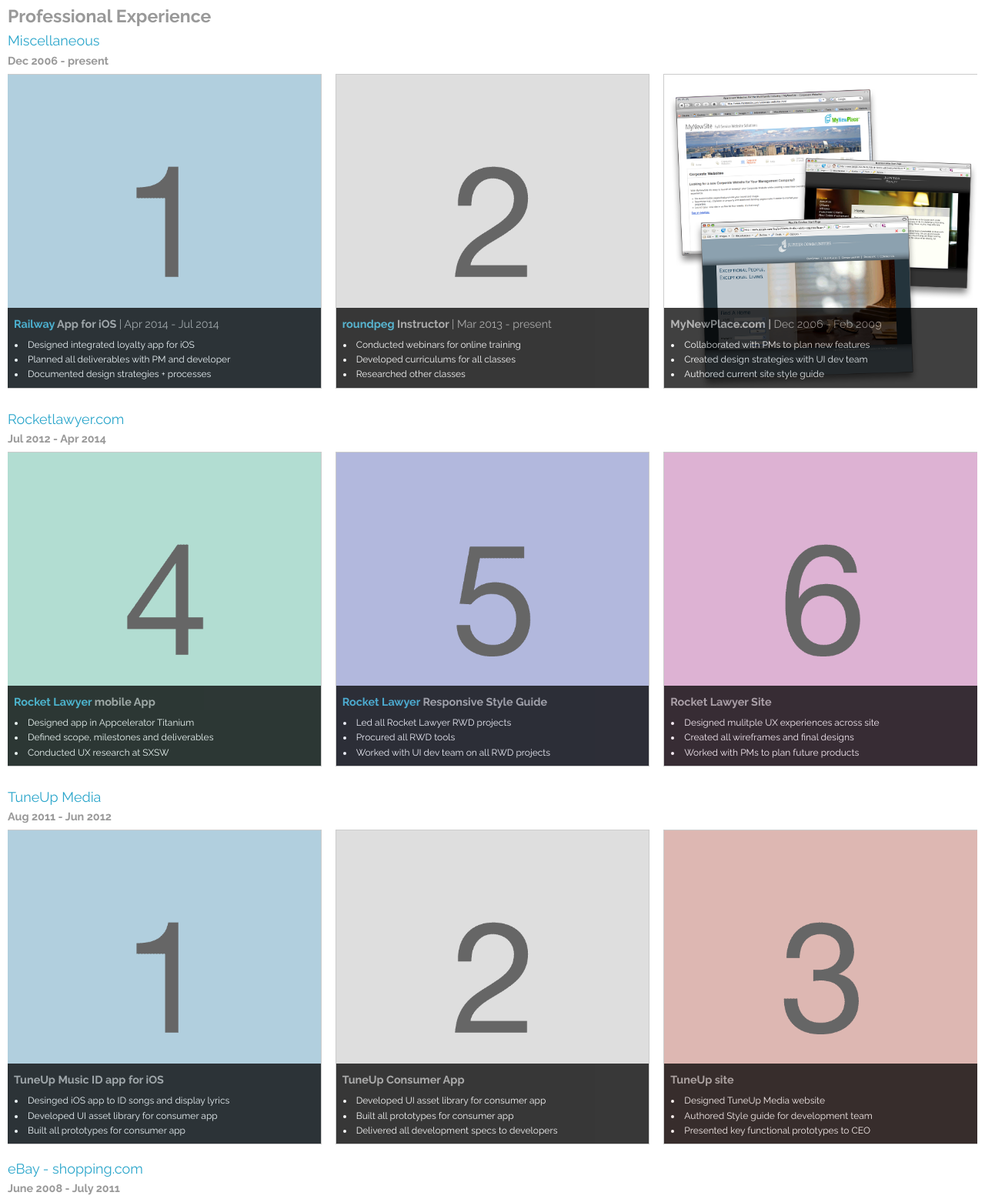
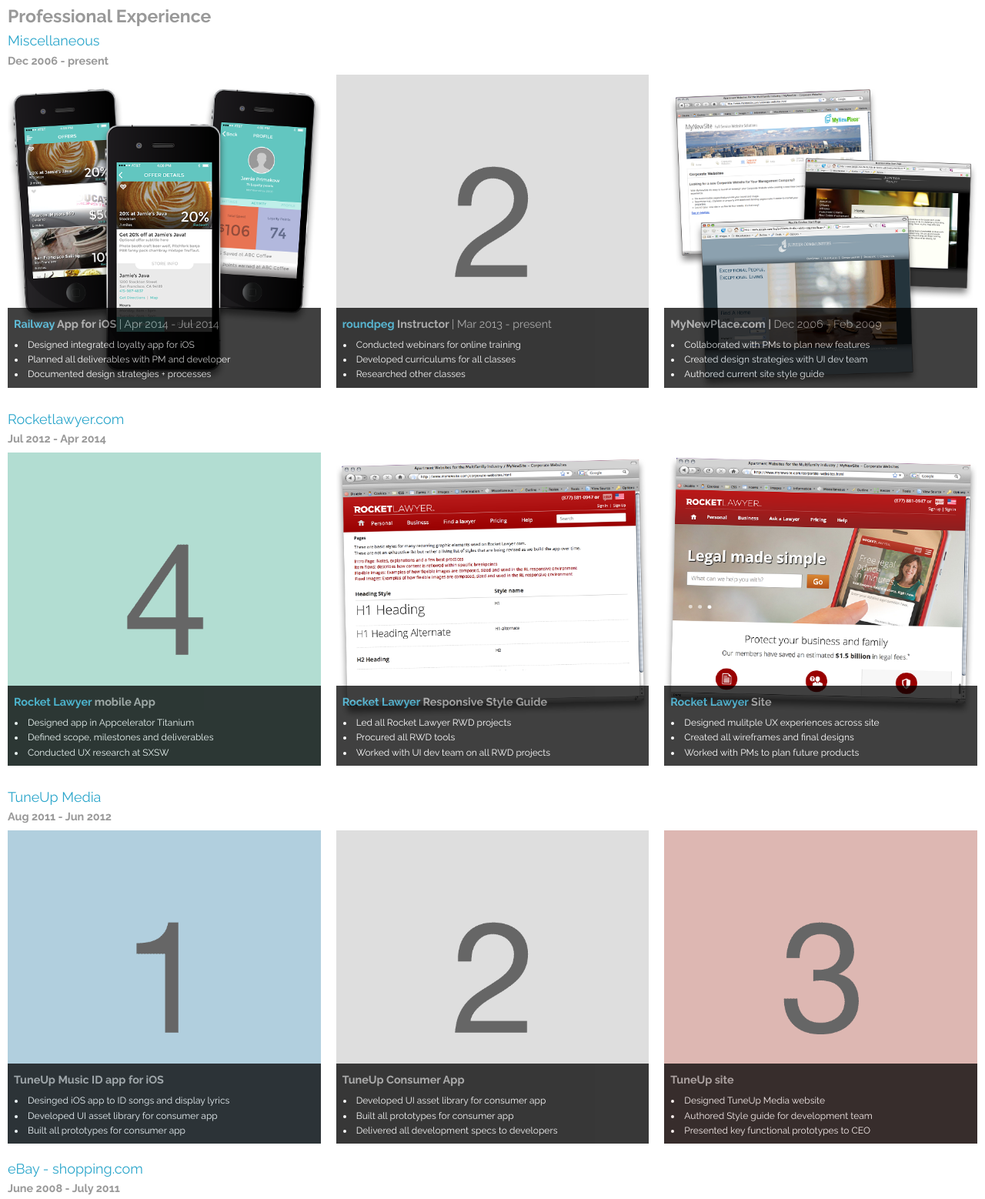
Before and after one commit to kkeiper/kevinkeiper.com, a plain HTML site: page index.html in a window 1280 px wide. Shown: the part 359-1917 px from the top of the page at 77% size. Drawn offline with Linux system fonts and the light colour scheme.

Commit message:
making changes, adding files
production edits, and adding files for portfolio

```diff
--- a/css/foundation-custom.css
+++ b/css/foundation-custom.css
@@ -7,15 +7,26 @@ body {
 	height: 700px;
 }
 
-.th {
+.th, .th:hover {
 	width: 100%;
 	border: 0px;
+	box-shadow: 0 0 0 0px;
 }
+
+/*.th:hover {
+	width: 100%;
+	border: 0px;
+	box-shadow: 0 0 0 0px;
+}*/
 
 ul .wrapper {
 	width: 100%;
 /*    border: 1px solid blue;*/
     position: relative;
+}
+
+ul li {
+	border: 0px;
 }
 
 .kevin {
--- a/index.html
+++ b/index.html
@@ -44,8 +44,6 @@
                     <li><a href="#tuneup">Tune Up Media</a>
                     </li>
                     <li><a href="#shopping">Shopping.com</a>
-                    </li>
-                    <li><a href="#mynewplace">MyNewPlace.com</a>
                     </li>
                     <li>
                         <label>Relevant Experience</label>
@@ -119,7 +117,7 @@
                 <ul class="small-block-grid-1 medium-block-grid-3 kevin">
                     <li>
                         <div class="wrapper">
-                            <img class="th" src="img/01.png">
+                            <img class="th" src="img/large/large-railway.png">
                             <div class="description-box">
                                 <h6 class="description-box-title"><a href="http://www.getrailway.com">Railway</a> App for iOS
                                     <span class="project-date">| Apr 2014 - Jul 2014</span>
@@ -187,7 +185,7 @@
 
                     <li>
                         <div class="wrapper">
-                            <img class="th" src="img/05.png">
+                            <img class="th" src="img/large/large-rocketlawyer-styleguide.png">
                             <div class="description-box">
                                 <h6 class="description-box-title"><a href="http://www.rocketlawyer.com">Rocket Lawyer</a> Responsive Style Guide</h6>
                                 <ul class="description-bullets">
@@ -201,9 +199,9 @@
 
                     <li>
                         <div class="wrapper">
-                            <img class="th" src="img/06.png">
+                            <img class="th" src="img/large/large-rocketlawyer.png">
                             <div class="description-box">
-                                <h6 class="description-box-title">Rocket Lawyer Site</h6>
+                                <h6 class="description-box-title"><a href="http://www.rocketlawyer.com">Rocket Lawyer</a> Site</h6>
                                 <ul class="description-bullets">
                                     <li>Designed mulitple UX experiences across site</li>
                                     <li>Created all wireframes and final designs</li>
```
Also changed, not shown: img/large/large-railway.png (added), img/large/large-rocketlawyer-styleguide.png (added), img/large/large-rocketlawyer.png (added), 1 other file.
